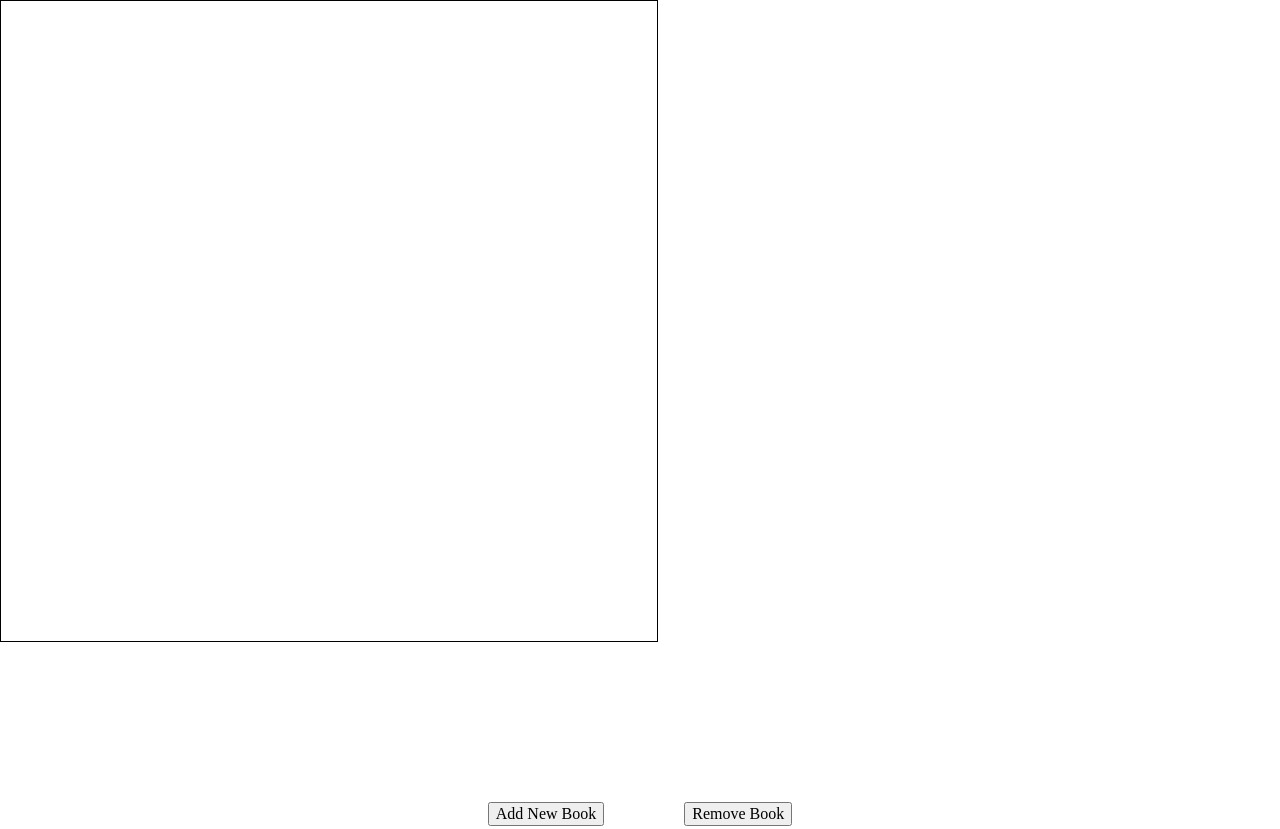
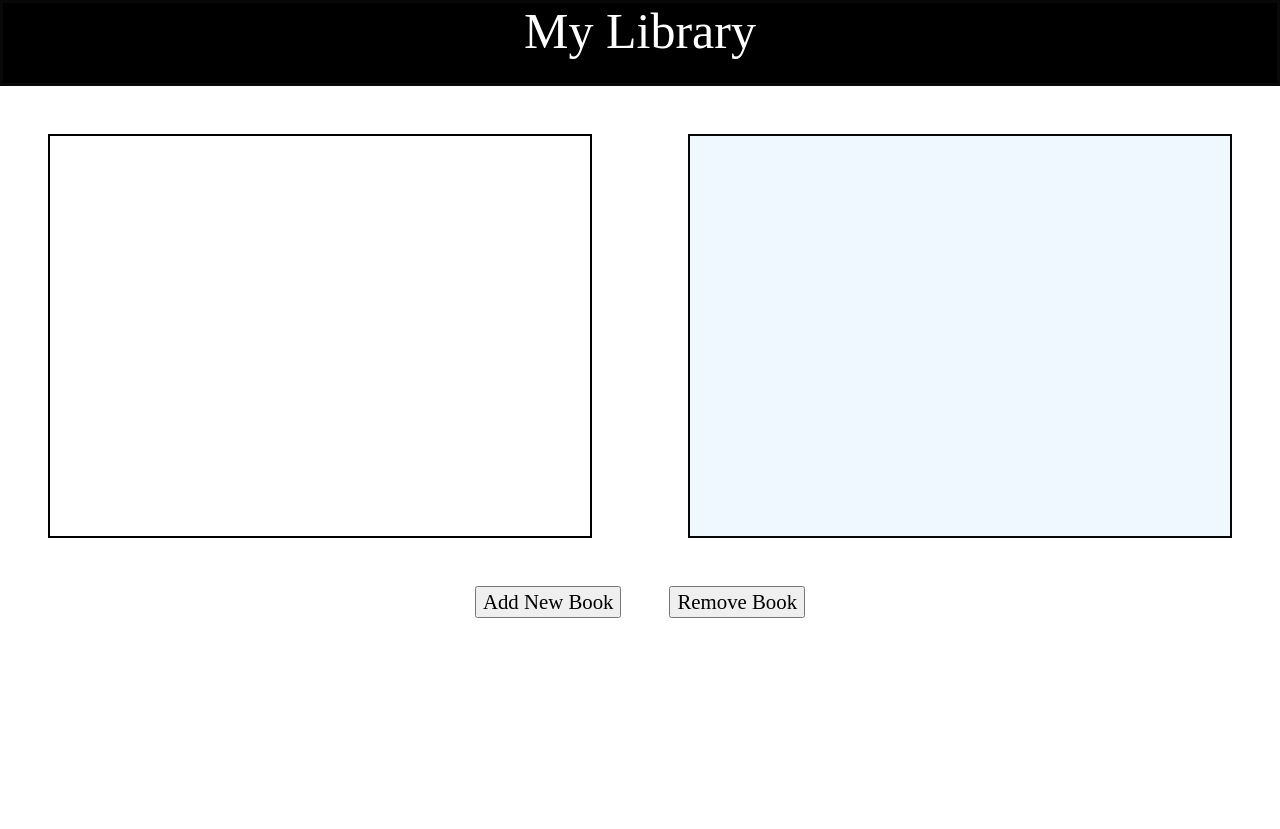
Before and after one commit to spaceinvader10/myLibrary, a plain HTML site: page index.html in a window 1280 px wide. Shown: the top 829 px of the page. After the commit the page ends 800 px from the top, so only its background shows below. Drawn offline with nearby package versions, Linux system fonts and the light colour scheme.

Commit message:
Added functionality along with fixing the css and style.

```diff
--- a/index.html
+++ b/index.html
@@ -10,20 +10,11 @@
     <title>Library</title>
 </head>
 <body>
+    <div id="pageName">My Library</div>
 
-    <div id="display">
+    <div id="mainDisplay">
+        <div id="display"></div>
 
-
-
-
-    </div>
-
-    <div class="container">
-
-        <button id="add_book">Add New Book</button>
-        <button id="removeBtn">Remove Book</button>
-
-    </div>
         <div id="formContainer">
             <form id="hiddenForm" style="display:none;">
                 <label for="title">Book Title:</label><br>
@@ -35,12 +26,14 @@
                 <label for="checkbox">Already Read?:</label>
                 <input type="checkbox" id="checkbox" name="checkbox"><br>
                 <button type="submit" id="submitBtn">Submit</button>
-
             </form>
-
+        </div>
     </div>
 
-
+    <div class="addAndRemove">
+        <button id="add_book">Add New Book</button>
+        <button id="removeBtn">Remove Book</button>
+    </div>
 
     <script src="script.js"></script>
 </body>
--- a/style.css
+++ b/style.css
@@ -1,39 +1,74 @@
+
+#mainDisplay {
+    display: flex;
+    width: 100%;
+    height: auto;
+}
+
+#pageName {
+    display: flex;
+    font-size: 50px;
+    align-self: center;
+    justify-content: center;
+    height: min(5rem, 10vh);
+    margin-top: 2rem;
+    border: 3px solid rgb(8, 8, 8);
+    background-color: black;
+    color: white;
+    margin: auto;
+}
+
 #display {
     display: flex;
     justify-content: center;
     align-items: center;
     flex-direction: column;
-    height: 40rem;
-    width: 41rem;
-    border: 1px black solid;
-}
-
-.container {
-
-    display: flex;
-    margin-top: 10em;
-    text-align: center;
-    justify-content: center;
-    gap: 5em;
+    margin: 3rem;
+    height: min(50vh, 500px);
+    overflow: scroll;
+    width: 45%;
+    border: 2px solid black;
 }
 
 #formContainer {
-    display:flex;
+    display: flex;
     justify-content: center;
     align-items: center;
     flex-direction: column;
-    margin: 5rem;
-    height: 50vh;
-    width: auto;
+    margin: 3rem;
+    height: (50vh, 500px);
+    width: 45%;
     line-height: 1.5;
-    border: 2px solid green;
-    background-color: aquamarine;
+    border: 2px solid rgb(8, 8, 8);
+    background-color: aliceblue;
+    font-size: 1.2rem;
+}
+
+.addAndRemove {
+    display: flex;
+    flex-direction: row;
+    text-align: center;
+    justify-content: center;
+    height: 2rem;
+    gap: 3rem;
+    font-size: 1.3rem;
+    /* border: blue 2px solid; */
+    /* background-color: aqua; */
 }
 
 .book {
-  background-color: #d6af14;
-  padding: 10px;
-  border-radius: 20;
-  border: 2px solid gold;
-  width: max(300px, 20%)
+    background-color: #3be524;
+    padding: 10px;
+    border-radius: 20px;
+    border: 2px solid rgb(72, 179, 88);
+    width: max(300px, 20%);
 }
+
+
+.book h2 {
+    font-size: 1.5rem;
+}
+
+.book p {
+    font-size: 1.1rem;
+}
```
Lines whose indentation alone changed are shown as unchanged.
